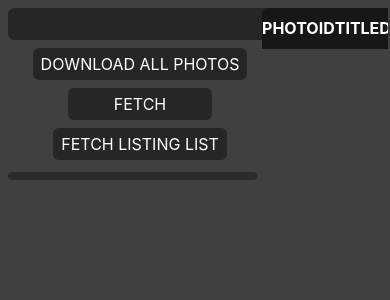
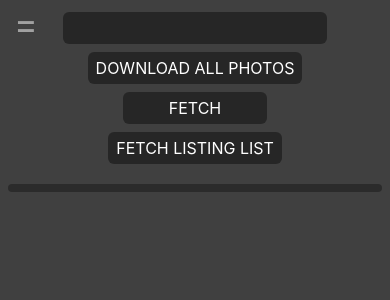
Before and after one commit to ZacharyEggert/reverb-photo-puller, a Next.js app: page / in a window 390 px wide. Shown: the top 300 px of the page. Built offline with nearby package versions, Linux system fonts and the light colour scheme.

Commit message:
mobile overlay list view

```diff
--- a/src/app/_components/Interactables.tsx
+++ b/src/app/_components/Interactables.tsx
@@ -17,14 +17,23 @@ export default function Interactables() {
     setFetching,
     setListingList,
     setListings,
+    setDrawerOpen,
+    drawerOpen,
   } = useFormContext();
 
   return (
-    <section className="my-1 grid items-center lg:my-4 xl:grid-cols-2">
+    <section className="relative grid items-center py-2 xl:grid-cols-2">
+      <span
+        className="absolute top-1 left-1.5 cursor-pointer text-4xl text-neutral-400 hover:text-neutral-200 xl:hidden"
+        onClick={() => setDrawerOpen(true)}
+        hidden={fetching || drawerOpen}
+      >
+        =
+      </span>
       <input
         value={reverbNumber}
         onChange={(e) => setReverbNumber(e.target.value)}
-        className="mx-auto my-1 rounded-md bg-neutral-800 px-2 py-1 text-center uppercase lg:my-2 lg:w-1/2 lg:py-2 lg:text-lg"
+        className="mx-auto my-1 rounded-md bg-neutral-800 px-2 py-1 text-center uppercase xl:my-2 xl:w-1/2 xl:py-2 xl:text-lg"
       />
       <CustomButton
         onClick={() => downloadAllPhotos(listingPhotos, reverbNumber)}
@@ -56,7 +65,7 @@ const CustomButton = (props: JSX.IntrinsicElements['button']) => {
   return (
     <button
       {...rest}
-      className={`mx-auto my-1 min-w-36 rounded-md bg-neutral-800 px-2 py-1 text-center lg:my-2 lg:w-1/2 lg:py-2 lg:text-lg ${className}`}
+      className={`mx-auto my-1 min-w-36 rounded-md bg-neutral-800 px-2 py-1 text-center xl:my-2 xl:w-1/2 xl:py-2 xl:text-lg ${className}`}
     >
       {children}
     </button>
--- a/src/app/_components/ListingGroup.tsx
+++ b/src/app/_components/ListingGroup.tsx
@@ -4,8 +4,14 @@ import { useFormContext } from '~/lib/context/FormContext';
 import { fetchReverbPhotos } from '~/lib/helpers';
 
 export default function List() {
-  const { listingList, setReverbNumber, setFetching, setListings } =
-    useFormContext();
+  const {
+    listingList,
+    setReverbNumber,
+    setFetching,
+    setListings,
+    setDrawerOpen,
+    drawerOpen,
+  } = useFormContext();
 
   const oneClickFetch = (reverbNumber: string) => {
     setReverbNumber(reverbNumber);
@@ -13,7 +19,8 @@ export default function List() {
   };
 
   return (
-    <section className="fixed right-0 col-span-3 h-full w-1/3 px-0.5 py-2 lg:px-2 lg:py-4">
+    <>
+      <section className="right-0 col-span-9 hidden h-full w-full px-0.5 py-2 xl:fixed xl:col-span-3 xl:block xl:w-1/3 xl:px-2 xl:py-4">
         <div className="h-full w-full overflow-y-scroll">
           <table className="w-full">
             <thead className="rounded-t-md bg-neutral-900">
@@ -37,5 +44,40 @@ export default function List() {
           </table>
         </div>
       </section>
+      {drawerOpen && (
+        <div className="absolute inset-0 z-10 h-full w-full bg-neutral-800/60">
+          <span
+            onClick={() => setDrawerOpen(false)}
+            className="absolute top-1.5 left-4 cursor-pointer text-4xl text-neutral-400 hover:text-neutral-200"
+          >
+            x
+          </span>
+          <section className="mt-16 h-full w-full px-0.5 py-2 xl:hidden">
+            <div className="h-full w-full overflow-y-scroll">
+              <table className="w-full">
+                <thead className="rounded-t-md bg-neutral-900">
+                  <tr className="gap-1 rounded-t-md">
+                    <th className="w-1/6 rounded-tl-md py-2">PHOTO</th>
+                    <th className="w-1/6 py-2">ID</th>
+                    <th className="w-3/6 py-2">TITLE</th>
+                    <th className="w-1/6 rounded-tr-md py-2">DATE</th>
+                  </tr>
+                </thead>
+                <tbody className="bg-neutral-900/50">
+                  {listingList &&
+                    listingList.map((listing) => (
+                      <ListingRow
+                        key={listing.id}
+                        listing={listing}
+                        oneClickFetch={oneClickFetch}
+                      />
+                    ))}
+                </tbody>
+              </table>
+            </div>
+          </section>
+        </div>
+      )}
+    </>
   );
 }
--- a/src/app/_components/PhotoDisplay.tsx
+++ b/src/app/_components/PhotoDisplay.tsx
@@ -4,7 +4,7 @@ import Photo from './Photo';
 export default function PhotoDisplay() {
   const { listingPhotos } = useFormContext();
   return (
-    <div className="relative mt-2 grid grid-cols-2 gap-2 rounded-md bg-neutral-900/50 p-1 lg:mt-8 lg:grid-cols-3 lg:p-4 2xl:grid-cols-4">
+    <div className="relative mt-2 grid grid-cols-2 gap-2 rounded-md bg-neutral-900/50 p-1 lg:grid-cols-3 xl:mt-8 xl:p-4 2xl:grid-cols-4">
       {listingPhotos &&
         listingPhotos.map((listingPhoto, i) => (
           <Photo key={i} listingPhoto={listingPhoto} i={i} />
--- a/src/app/layout.tsx
+++ b/src/app/layout.tsx
@@ -8,7 +8,7 @@ export default function RootLayout({
   children: React.ReactNode;
 }) {
   return (
-    <html lang="en">
+    <html lang="en" className="bg-neutral-700">
       <FormProvider>
         <body>{children}</body>
       </FormProvider>
--- a/src/app/page.tsx
+++ b/src/app/page.tsx
@@ -6,7 +6,7 @@ import LoadingSpinner from './_components/LoadingSpinner';
 export default function Home() {
   return (
     <main className="relative grid min-h-screen grid-cols-9 overflow-x-hidden bg-neutral-700 px-2 text-white">
-      <section className="col-span-6">
+      <section className="col-span-9 xl:col-span-6">
         <Interactables />
         <PhotoDisplay />
         <LoadingSpinner />
--- a/src/lib/context/FormContext.tsx
+++ b/src/lib/context/FormContext.tsx
@@ -12,6 +12,8 @@ interface FormContextType {
   setListingList: (value: Listing[]) => void;
   listingPhotos: CloudinaryPhoto[];
   setListings: (value: CloudinaryPhoto[]) => void;
+  drawerOpen: boolean;
+  setDrawerOpen: (value: boolean) => void;
 }
 
 const FormContext = createContext<FormContextType>({
@@ -23,6 +25,8 @@ const FormContext = createContext<FormContextType>({
   setListingList: () => {},
   listingPhotos: [],
   setListings: () => {},
+  drawerOpen: false,
+  setDrawerOpen: () => {},
 });
 
 export const useFormContext = () => useContext(FormContext);
@@ -36,6 +40,7 @@ export const FormProvider: React.FC<{ children: React.ReactNode }> = ({
   const [fetching, setFetching] = useState(false);
   const [listingList, setListingList] = useState<Listing[]>([]);
   const [listingPhotos, setListings] = useState<CloudinaryPhoto[]>([]);
+  const [drawerOpen, setDrawerOpen] = useState(false);
 
   return (
     <FormContext.Provider
@@ -48,6 +53,8 @@ export const FormProvider: React.FC<{ children: React.ReactNode }> = ({
         setListingList,
         listingPhotos,
         setListings,
+        drawerOpen,
+        setDrawerOpen,
       }}
     >
       {children}
```
Lines whose indentation alone changed are shown as unchanged.
